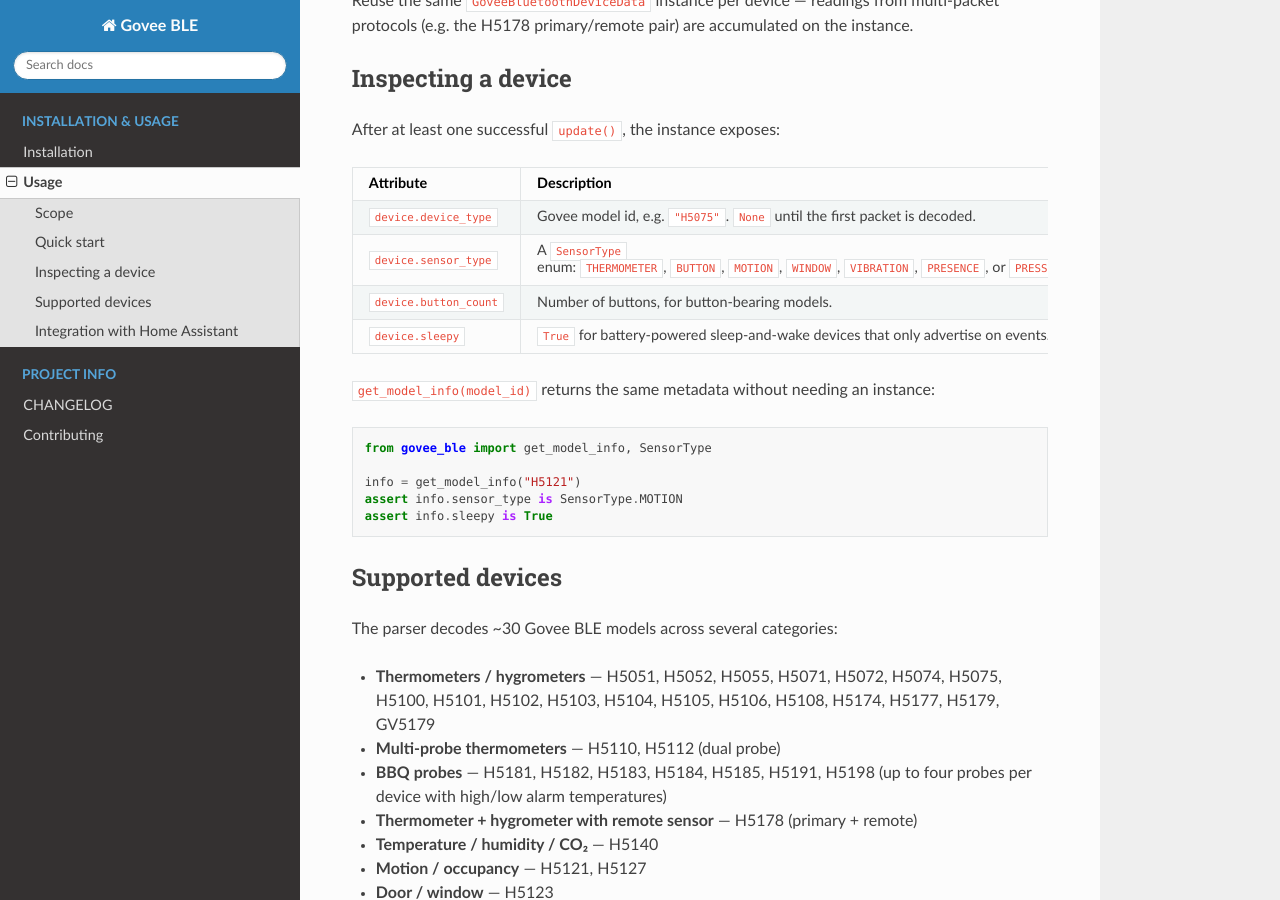
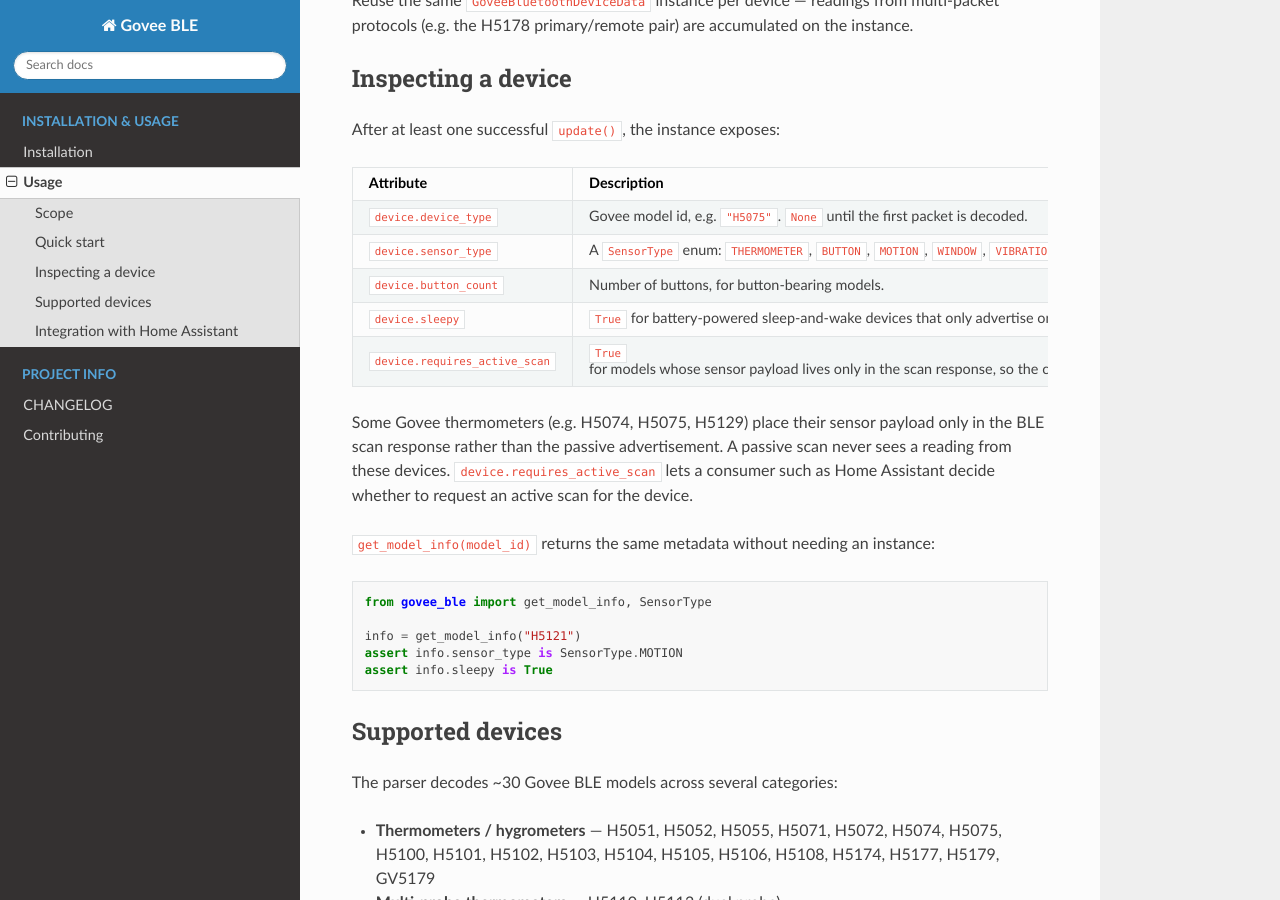
Before and after one commit to Bluetooth-Devices/govee-ble, a Sphinx documentation site: the page built from docs/source/usage.md, in a window 1280 px wide and 900 px high, scrolled down 1550 px. Built offline with Sphinx 7.4.7 and the Read the Docs theme 3.1.0, drawn with Linux system fonts in a browser that asks for light colours.

Commit message:
docs: document requires_active_scan property

```diff
--- a/docs/source/usage.md
+++ b/docs/source/usage.md
@@ -82,12 +82,19 @@
 
 After at least one successful `update()`, the instance exposes:
 
-| Attribute             | Description                                                                                               |
-| --------------------- | --------------------------------------------------------------------------------------------------------- |
-| `device.device_type`  | Govee model id, e.g. `"H5075"`. `None` until the first packet is decoded.                                 |
-| `device.sensor_type`  | A `SensorType` enum: `THERMOMETER`, `BUTTON`, `MOTION`, `WINDOW`, `VIBRATION`, `PRESENCE`, or `PRESSURE`. |
-| `device.button_count` | Number of buttons, for button-bearing models.                                                             |
-| `device.sleepy`       | `True` for battery-powered sleep-and-wake devices that only advertise on events.                          |
+| Attribute                     | Description                                                                                                                            |
+| ----------------------------- | -------------------------------------------------------------------------------------------------------------------------------------- |
+| `device.device_type`          | Govee model id, e.g. `"H5075"`. `None` until the first packet is decoded.                                                              |
+| `device.sensor_type`          | A `SensorType` enum: `THERMOMETER`, `BUTTON`, `MOTION`, `WINDOW`, `VIBRATION`, `PRESENCE`, or `PRESSURE`.                              |
+| `device.button_count`         | Number of buttons, for button-bearing models.                                                                                          |
+| `device.sleepy`               | `True` for battery-powered sleep-and-wake devices that only advertise on events.                                                       |
+| `device.requires_active_scan` | `True` for models whose sensor payload lives only in the scan response, so the caller must use an active scan to receive any readings. |
+
+Some Govee thermometers (e.g. H5074, H5075, H5129) place their sensor
+payload only in the BLE scan response rather than the passive
+advertisement. A passive scan never sees a reading from these devices.
+`device.requires_active_scan` lets a consumer such as Home Assistant
+decide whether to request an active scan for the device.
 
 `get_model_info(model_id)` returns the same metadata without needing
 an instance:
```
